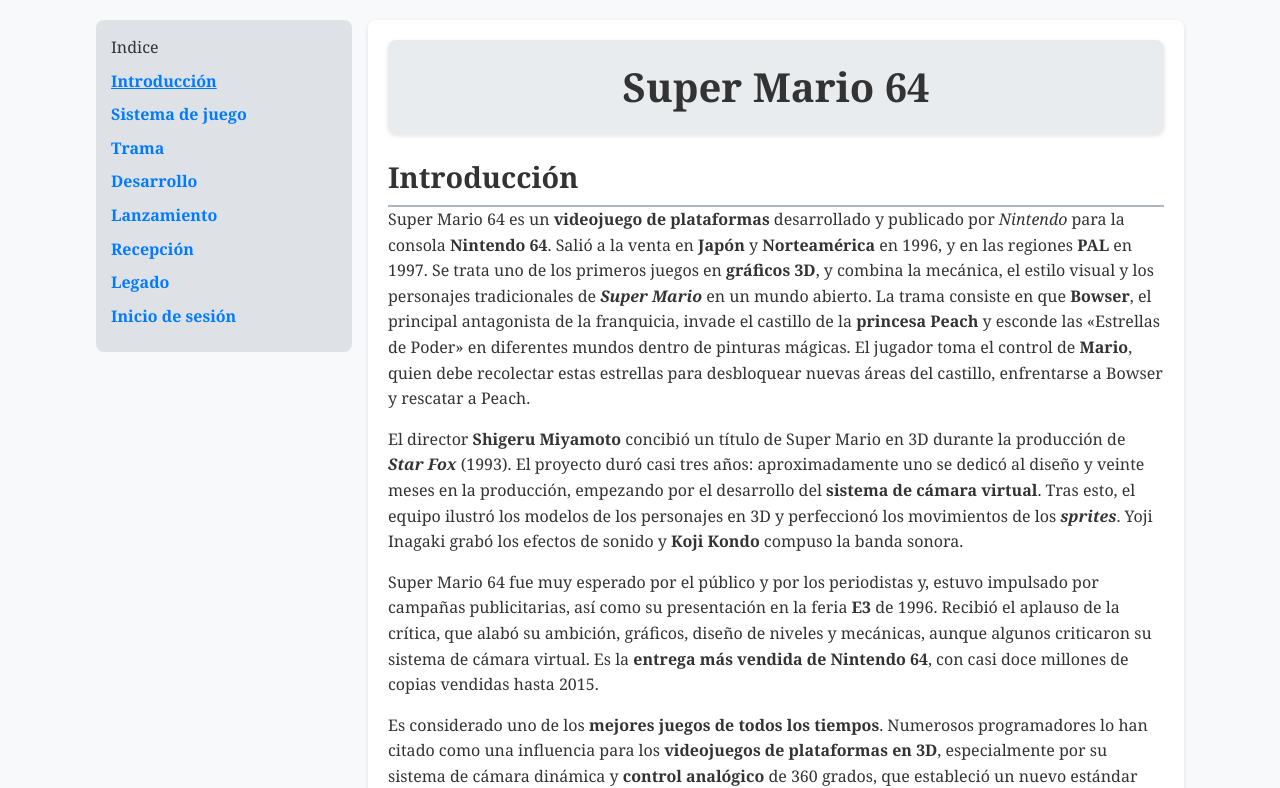
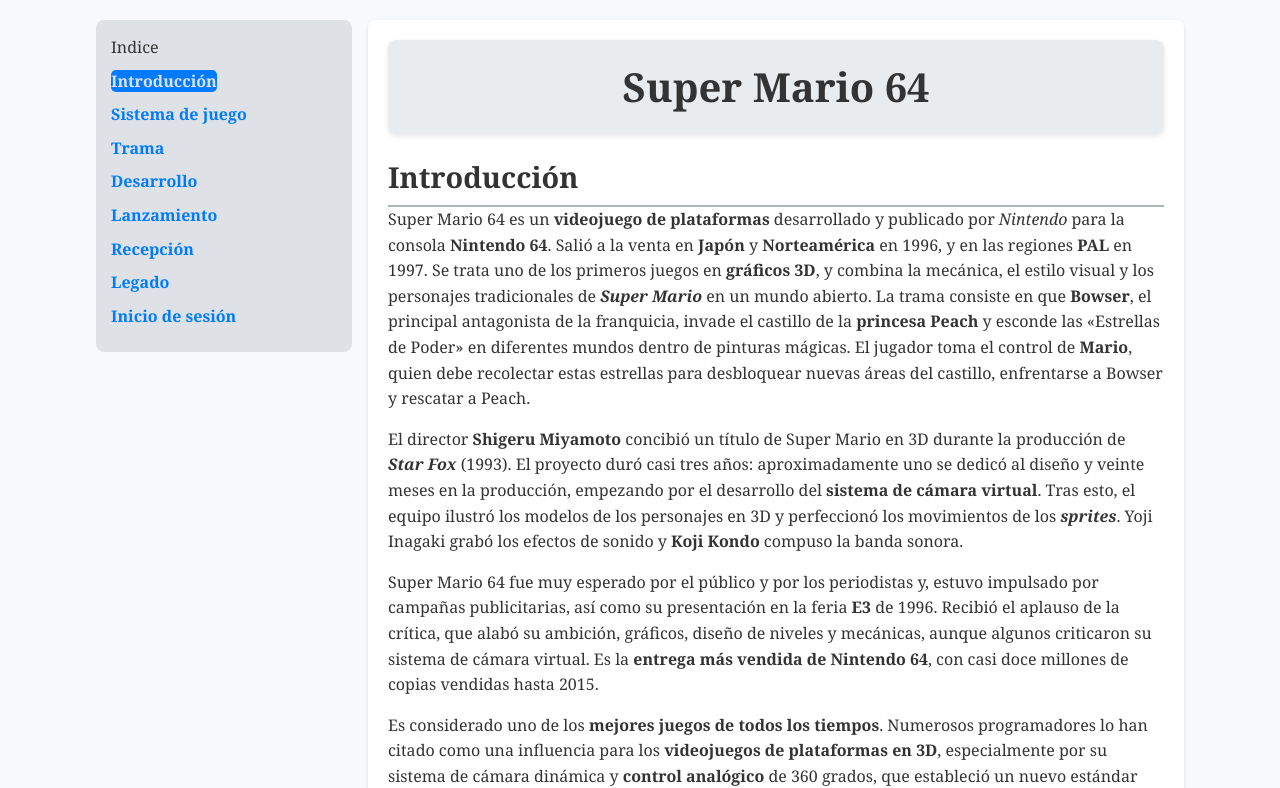
Before and after one commit to Rokybraisito36011/LIMA2425, a plain HTML site: page Mario64Wiki.html in a window 1280 px wide. In both pictures the pointer is over the link "Introducción". Shown: the top 788 px of the page. Drawn offline with Linux system fonts and the light colour scheme.

Commit message:
Update styles.css

```diff
--- a/styles.css
+++ b/styles.css
@@ -54,10 +54,14 @@ nav a {
   text-decoration: none;
   color: #007bff;
   font-weight: bold;
+  border-radius: 5px;
 }
 
 nav a:hover {
-  text-decoration: underline;
+  text-decoration: none;
+  background-color: #007bff;
+  color: #dee2e6;
+  transition: 0.3s;
 }
 
 /* Contenedor principal */
```
